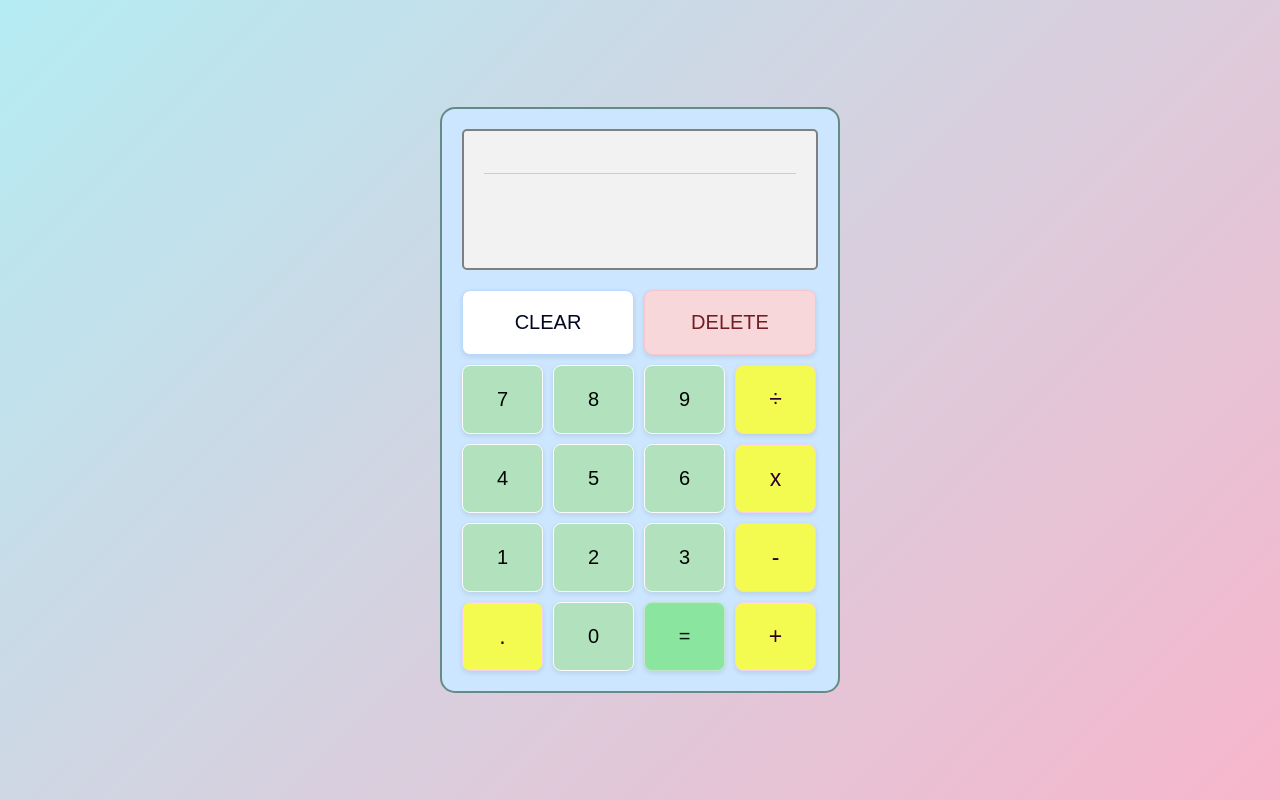
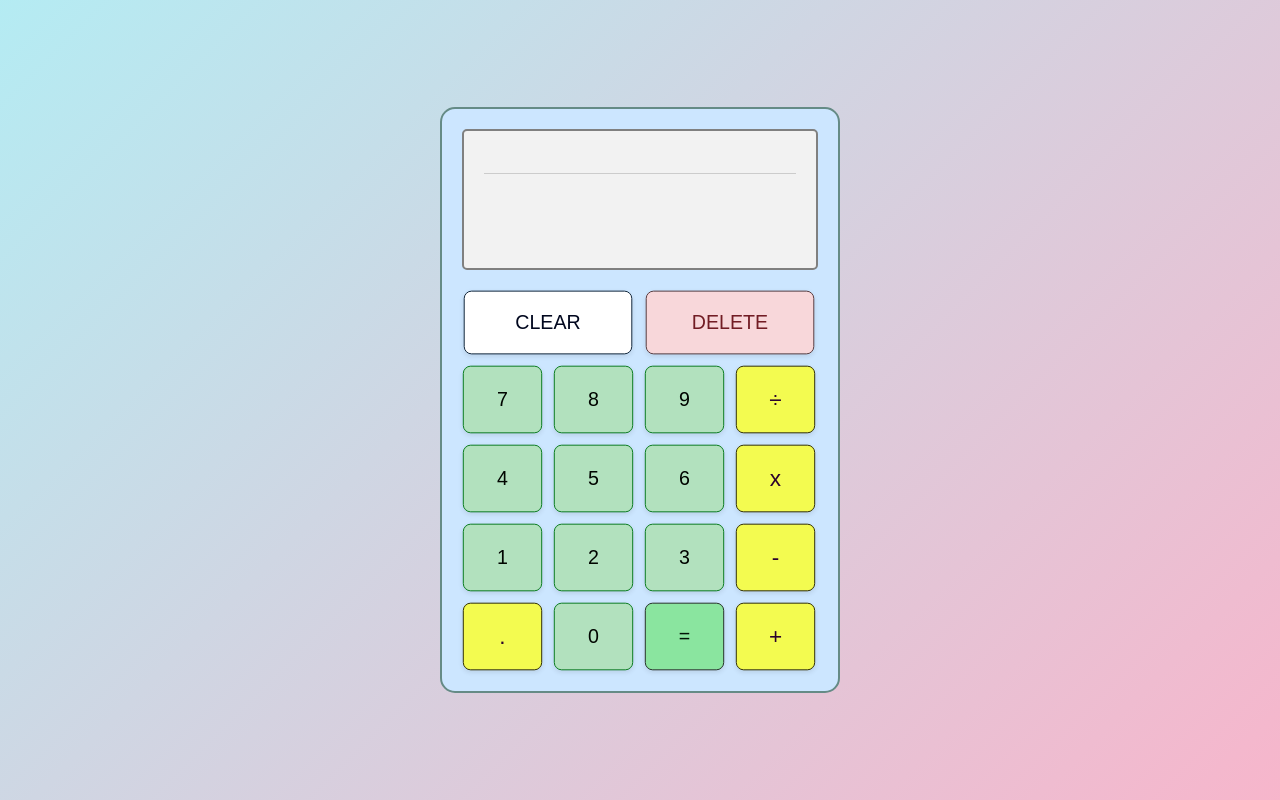
Before and after one commit to Imthiyas-Hug/odin-calculator, a plain HTML site: page index.html in a window 1280 px wide. Drawn offline with Linux system fonts and the light colour scheme.

Commit message:
Modify files

```diff
--- a/style.css
+++ b/style.css
@@ -13,7 +13,6 @@ body {
     line-height: 1.6;
     font-family: Verdana, Geneva, Tahoma, sans-serif;
     background: linear-gradient(135deg, hsl(187, 72%, 83%), hsl(340, 80%, 84%));
-
 }
 
 .container {
@@ -24,7 +23,6 @@ body {
     padding: 20px;
     min-height: 570px;
     background-color: hsl(209, 100%, 90%);
-
 }
 
 .display {
@@ -53,7 +51,6 @@ body {
     padding: 10px;
     font-weight: 540;
     transition: all 0.3s ease-in-out;
-
 }
 
 .buttonDisplay {
@@ -70,50 +67,44 @@ button {
     box-shadow: 0 2px 5px rgba(0, 0, 0, 0.1);
     border-radius: 8px;
     transition: background-color 0.2s ease;
+    transform: scale(0.98);
+    transition: transform 0.1s ease;
     font-weight: 540;
 }
 
 .digitBtn {
     background-color: hsl(135, 44%, 89%);
     background-color: hsl(135, 44%, 79%);
-    color: hsl(0, 100%, 6%);
     color: hsl(120, 100%, 1%);
-    border-color: hsl(0, 0%, 99%);
+    border-color: hsl(131, 86%, 26%);
     transition: background-color 0.2s ease;
 }
 
 .operatorBtn,
 .decimal {
-    background-color: hsl(63, 57%, 87%);
     background-color: hsl(63, 96%, 65%);
     color: hsl(299, 91%, 9%);
-    border-color: hsl(298, 56%, 89%);
+    border-color: hsl(57, 92%, 10%);
     font-size: 23px;
 }
 
 #equalToBtn {
     background-color: hsl(134, 64%, 72%);
     color: hsl(135, 91%, 4%);
-    border-color: #c3e6cb;
+    border-color: #243127;
 
 }
 
 #clearBtn {
     background-color: hsl(0, 100%, 100%);
     color: hsl(228, 94%, 6%);
-    border-color: #b8daff;
-
+    border-color: #11253a;
 }
 
 #deleteBtn {
     background-color: #f8d7da;
     color: #721c24;
-    border-color: #f5c6cb;
-
-}
-
-button:hover {
-    background-color: #dcdcdc;
+    border-color: #583b3e;
 }
 
 #clearBtn:hover {
@@ -133,12 +124,10 @@ button:hover {
 }
 
 .operatorBtn:hover {
-    background-color: hsl(63, 90%, 55%);
     background-color: hsl(63, 57%, 87%);
 }
 
 .decimal:hover {
-    background-color: hsl(63, 90%, 55%);
     background-color: hsl(63, 57%, 87%);
 }
 
@@ -159,7 +148,6 @@ button:hover {
 }
 
 .digitBtn:hover {
-    background-color: hsl(135, 44%, 79%);
     background-color: hsl(135, 44%, 89%);
 }
 
```
Also changed, not shown: index.html (+13 -1 lines).
